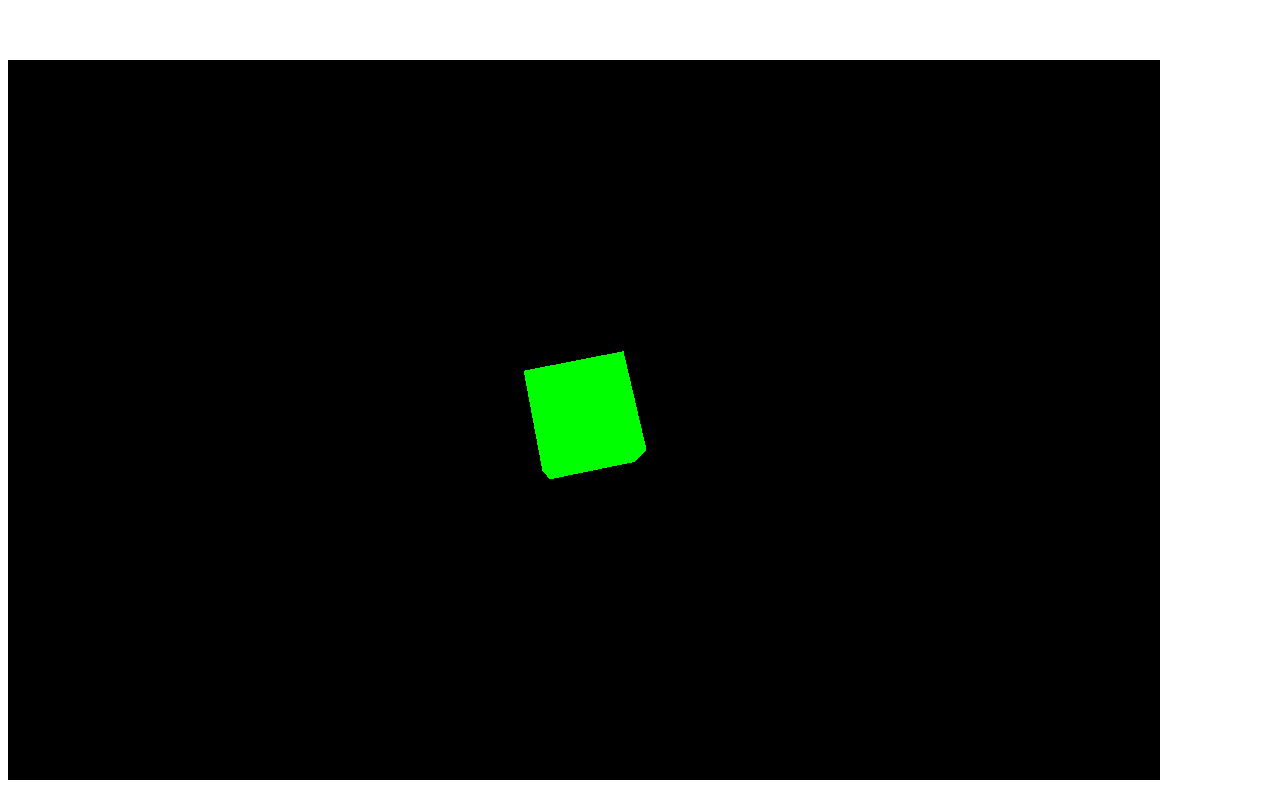
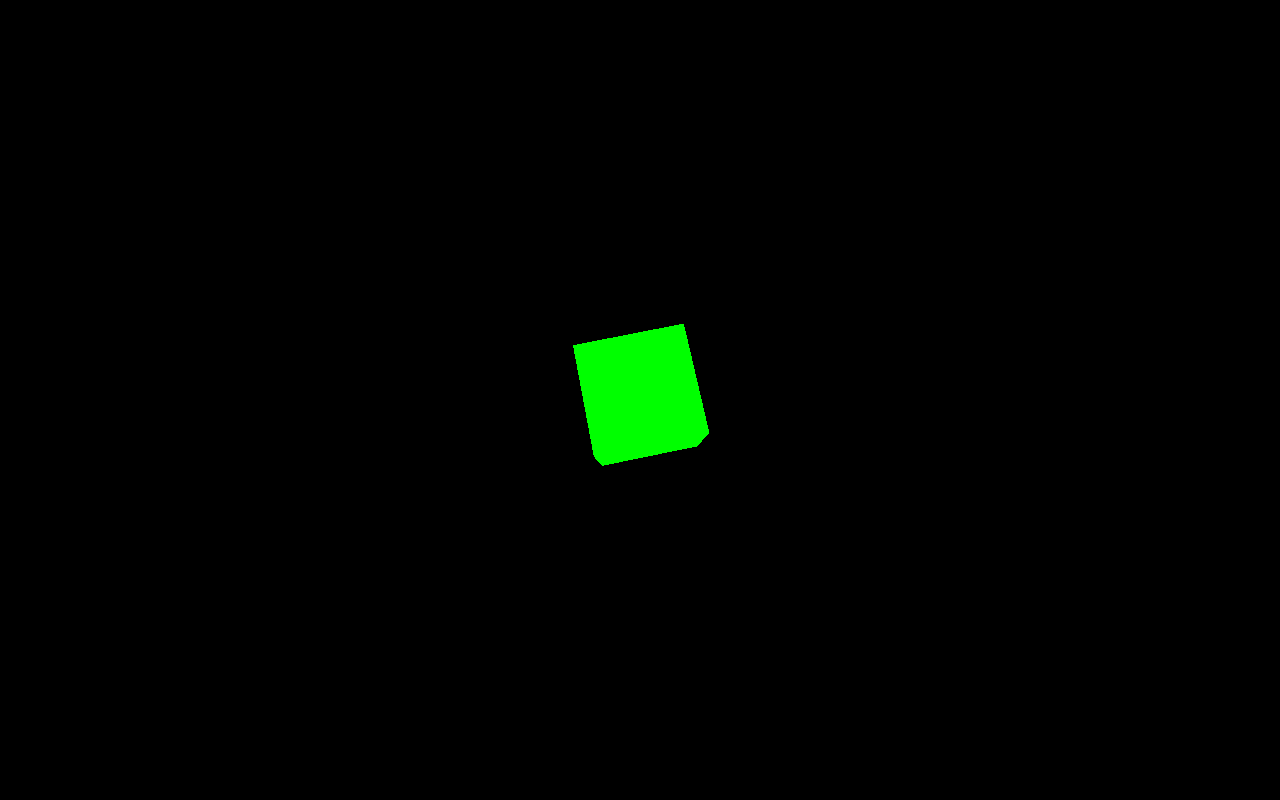
Before and after one commit to yunik1004/Yacht-Solo, a Vue app: page / in a window 1280 px wide. Built offline with nearby package versions, Linux system fonts and the light colour scheme.

Commit message:
Remove margin

```diff
--- a/src/App.vue
+++ b/src/App.vue
@@ -15,6 +15,9 @@ import HelloWorld from './components/HelloWorld.vue'
   -moz-osx-font-smoothing: grayscale;
   text-align: center;
   color: #2c3e50;
-  margin-top: 60px;
+}
+
+* {
+  margin: 0 !important;
 }
 </style>
--- a/src/components/HelloWorld.vue
+++ b/src/components/HelloWorld.vue
@@ -6,7 +6,7 @@ onMounted(() => {
   const scene = new THREE.Scene()
   const camera = new THREE.PerspectiveCamera(75, window.innerWidth / window.innerHeight, 0.1, 1000)
   const renderer = new THREE.WebGLRenderer()
-  renderer.setSize(window.innerWidth * 0.9, window.innerHeight * 0.9)
+  renderer.setSize(window.innerWidth, window.innerHeight)
   document.getElementById('canvas-container')?.appendChild(renderer.domElement)
 
   const geometry = new THREE.BoxGeometry(1, 1, 1)
```
Also changed, not shown: 1 other file (tests, documents, lock files or other folders).
